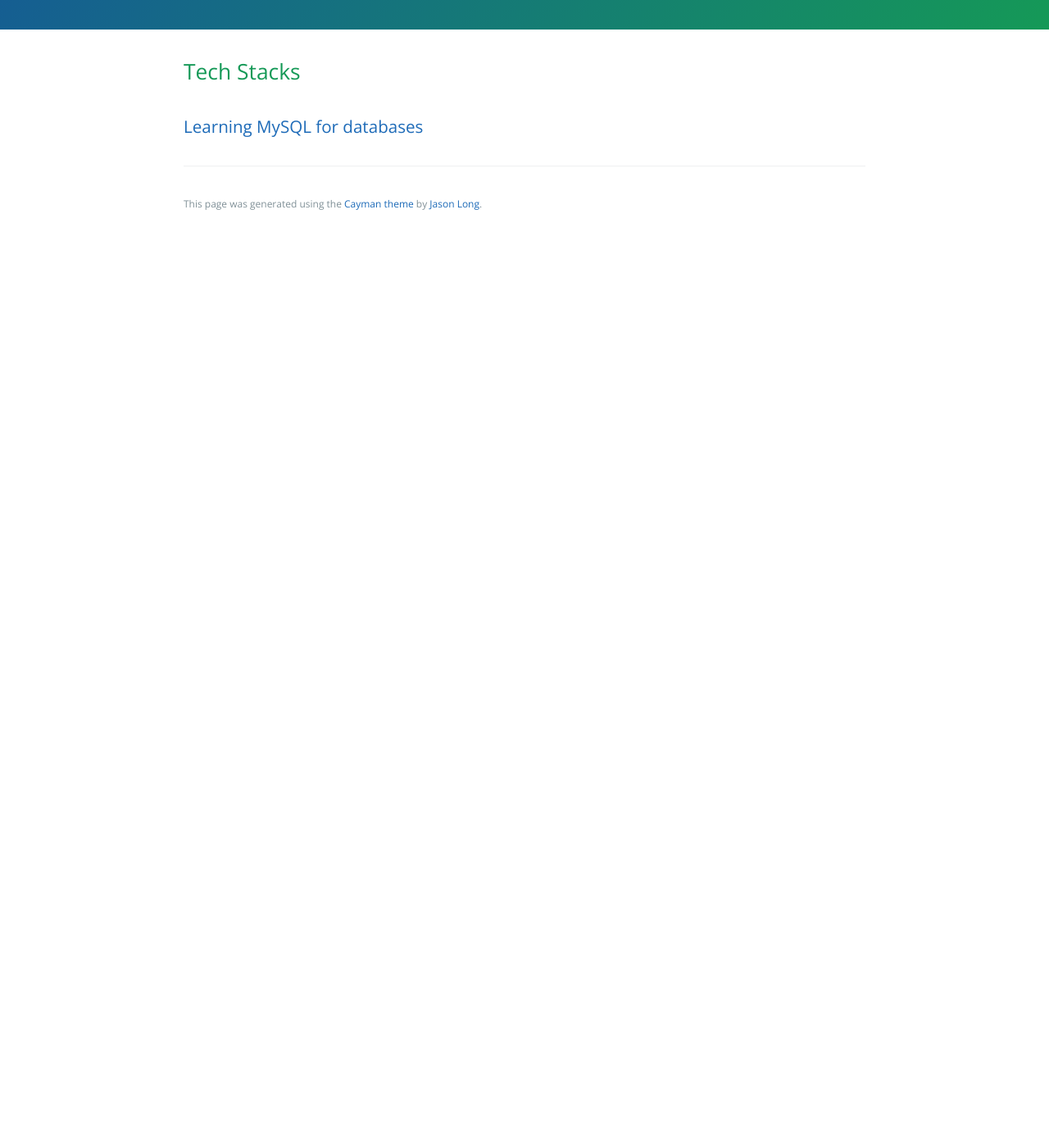
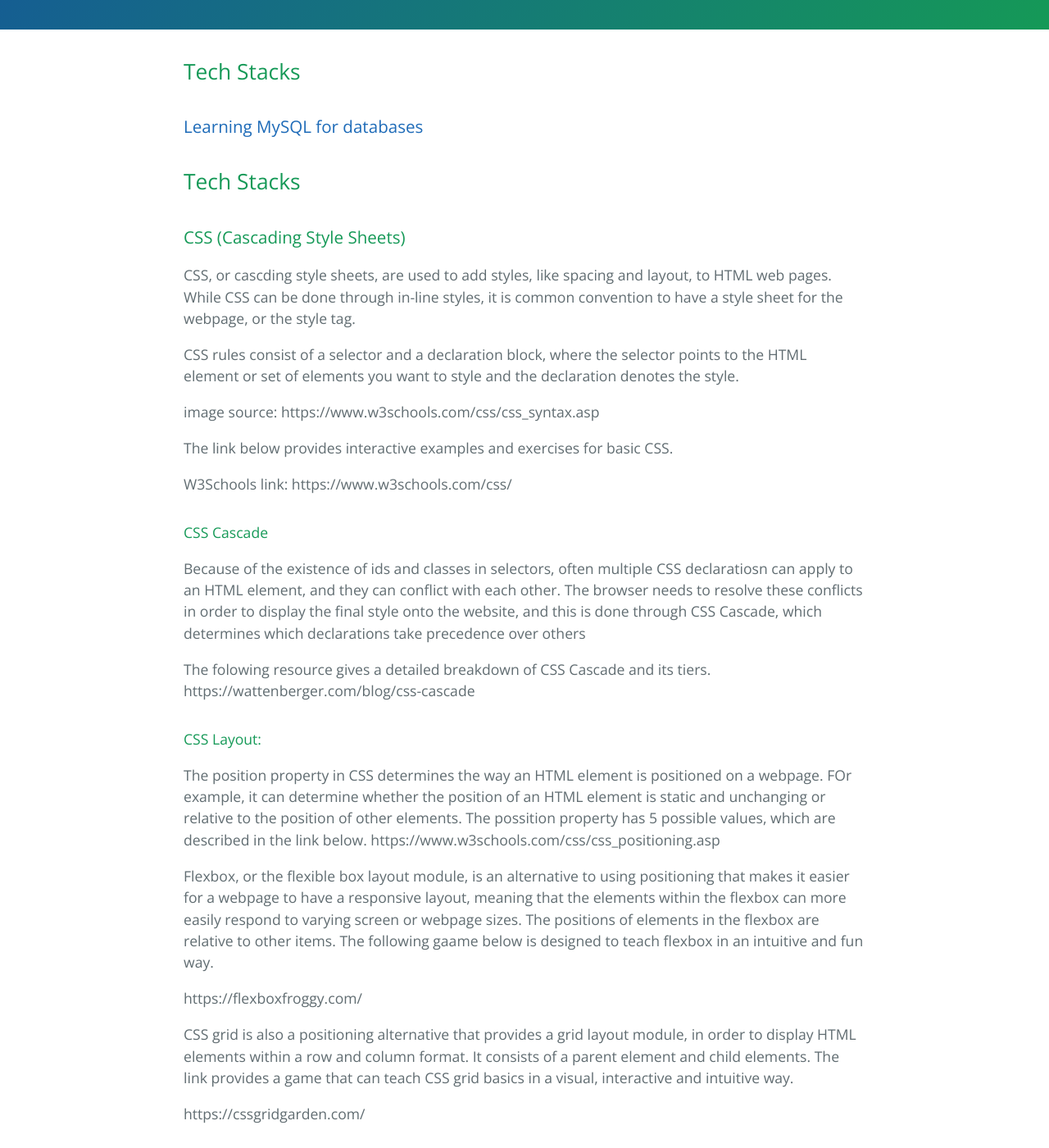
Before and after one commit to learning-software-engineering/learning-software-engineering.github.io, a Jekyll site: the page built from Topics/Tech_Stacks.md, in a window 1280 px wide and 1400 px high, scrolled down 270 px. Shown: the whole window at 82% size. Built offline with Jekyll 4.4.1, drawn with Linux system fonts in a browser that asks for light colours; our own code applies the rules of GitHub Pages for plain Markdown files; before the commit the page ends 900 px from its top, so only the background shows below that; some of the changed text lies outside the part shown.

Commit message:
Added draft CSS section to Tech_Stacks.md

```diff
--- a/Topics/Tech_Stacks.md
+++ b/Topics/Tech_Stacks.md
@@ -1,3 +1,50 @@
 ## Tech Stacks
 
 ### [Learning MySQL for databases](./Tech_Stacks/Learning_MySQL.md)
+
+## Tech Stacks
+
+### CSS (Cascading Style Sheets)
+
+CSS, or cascding style sheets, are used to add styles, like spacing and layout, to HTML web pages. While CSS can be done through in-line styles, it is common convention to have a style sheet for the webpage, or the style tag.
+
+CSS rules consist of a selector and a declaration block, where the selector points to the HTML element or set of elements you want to style and the declaration denotes the style.
+
+
+image source: https://www.w3schools.com/css/css_syntax.asp
+
+The link below provides interactive examples and exercises for basic CSS.
+
+W3Schools link: https://www.w3schools.com/css/
+
+#### CSS Cascade
+
+Because of the existence of ids and classes in selectors, often multiple CSS declaratiosn can apply to an HTML element, and they can conflict with each other. The browser needs to resolve these conflicts in order to display the final style onto the website, and this is done through CSS Cascade, which determines which declarations take precedence over others
+
+The folowing resource gives a detailed breakdown of CSS Cascade and its tiers.
+https://wattenberger.com/blog/css-cascade
+
+#### CSS Layout:
+
+The position property in CSS determines the way an HTML element is positioned on a webpage. FOr example, it can determine whether the position of an HTML element is static and unchanging or relative to the position of other elements. The possition property has 5 possible values, which are described in the link below.
+https://www.w3schools.com/css/css_positioning.asp
+
+Flexbox, or the flexible box layout module, is an alternative to using positioning that makes it easier for a webpage to have a responsive layout, meaning that the elements within the flexbox can more easily respond to varying screen or webpage sizes. The positions of elements in the flexbox are relative to other items. The following gaame below is designed to teach flexbox in an intuitive and fun way.
+
+https://flexboxfroggy.com/
+
+CSS grid is also a positioning alternative that provides a grid layout module, in order to display HTML elements within a row and column format. It consists of a parent element and child elements. The link provides a game that can teach CSS grid basics in a visual, interactive and intuitive way.
+
+https://cssgridgarden.com/
+
+#### CSS frameworks
+
+Native CSS can be difficult to use, so CSS frameworks have been created so developers can use pre-made styles in order to create good looking website components, such as navbars and buttons etc. in an easier and faster way without needing to know the semantics of CSS. Two popular CSS frameworks include Tailwind and Bootstrap.
+
+Bootstrap CSS: https://getbootstrap.com/docs/3.4/css/
+
+React-Bootstrap: https://react-bootstrap.github.io/ (Bootstrap CSS framework specifically for use on react apps)
+
+Tailwind CSS: https://tailwindcss.com/
+
+Generally, bootstrap is easier to use and will produce a good looking website in a shorter amount of time, while Tailwind CSS is more customizable and can create more unique looking elements, but requires more of a time investment and is a bit harder to learn and work with compared to bootstrap.
```
